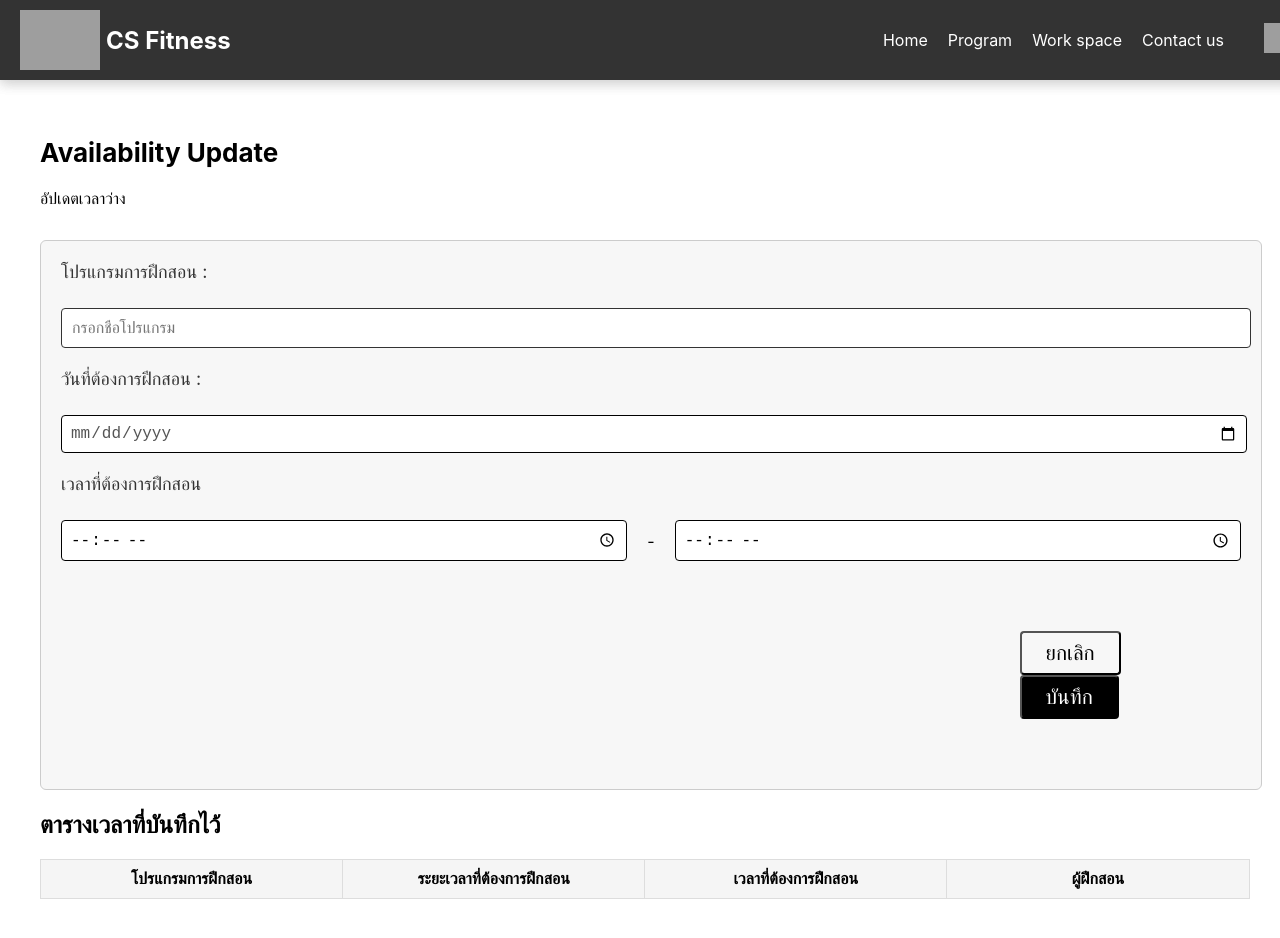
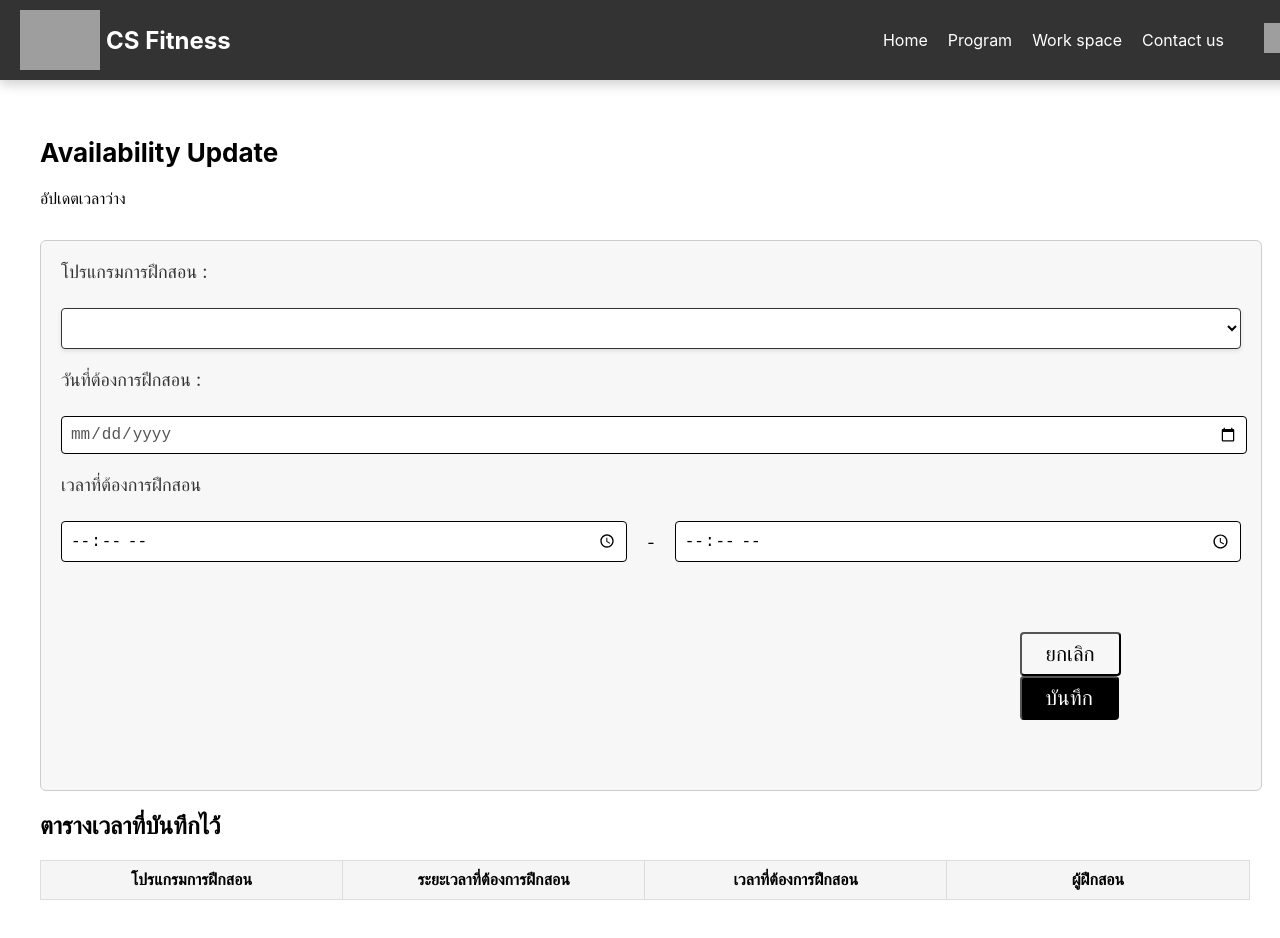
Before and after one commit to theeraphatKKU/Fitness-Project-FE, a React (Create React App) app: page /trainer-availability in a window 1280 px wide. Built offline with nearby package versions, Linux system fonts and the light colour scheme; grey boxes are pictures that could not be loaded.

Commit message:
edit&update trainer

```diff
--- a/src/App.js
+++ b/src/App.js
@@ -8,12 +8,15 @@ import ContactUs from './pages/ContactUs';
 import Login from './pages/Login';
 import ForgotPassword from './pages/ForgotPassword';
 import Register from './pages/Register';
+
 import TrainerHome from './trainer/TrainerHome';
 import TrainerWorkspace from './trainer/TrainerWorkspace';
 import TrainerAvailability from './trainer/TrainerAvailability';
 import TrainerSchedule from './trainer/TrainerSchedule';
 import TrainerProgram from './trainer/TrainerProgram';
 import TrainerContactus from './trainer/TrainerContactus';
+import TrainerLogin from './trainer/TrainerLogin';
+
 import Register2 from './pages/Register2'; // Add this import
 import Register3 from './pages/Register3';
 import Register4 from './pages/Register4';
@@ -41,6 +44,7 @@ function App() {
           <Route path="/trainer-availability" element={<TrainerAvailability />} />
           <Route path="/trainer-program" element={<TrainerProgram />} />
           <Route path="/trainer-contact-us" element={<TrainerContactus />} />
+          <Route path="/trainer-login" element={<TrainerLogin />} />
           {/* Optional: Add a route for 404 */}
           <Route path="*" element={<Home />} /> {/* Redirect to Home or a 404 component */}
         </Routes>
--- a/src/trainer/TrainerAvailability.css
+++ b/src/trainer/TrainerAvailability.css
@@ -68,6 +68,34 @@ form input[type="time"]::placeholder {
   font-size: 18px;
   color: #333;
   margin-bottom: 5px;
+}
+
+.program-box {
+  width: 99%;
+  padding: 10px;
+  border: 1px solid #333;
+  border-radius: 4px;
+  background-color: #fff;
+  font-size: 16px;
+}
+/* ขนาดของ dropdown */
+select {
+  width: 100%; /* ปรับให้เต็มพื้นที่ */
+  padding: 10px; /* เพิ่มระยะห่างภายใน */
+  font-size: 16px; /* ขนาดของตัวอักษร */
+  border: 1px solid #ddd; /* สีของขอบ */
+  border-radius: 4px; /* มุมโค้ง */
+  background-color: #fff; /* สีพื้นหลัง */
+  box-shadow: 0 2px 4px rgba(0, 0, 0, 0.1); /* เงาเบา */
+  cursor: pointer; /* แสดงเคอร์เซอร์เป็น pointer */
+  border: 1px solid #333;
+}
+
+/* ปรับขนาดของ dropdown ในกรณีที่มีขนาดใหญ่กว่า */
+select::placeholder {
+  font-size: 16px; /* ขนาดของตัวอักษรใน placeholder */
+  color: #888; /* สีของ placeholder */
+
 }
 
 .program input {
--- a/src/trainer/TrainerAvailability.js
+++ b/src/trainer/TrainerAvailability.js
@@ -3,6 +3,9 @@ import TrainerNavbar from './TrainerNavbar';
 import './TrainerAvailability.css';
 
 function TrainerAvailability() {
+
+
+
   // สร้าง state สำหรับเก็บค่าที่กรอกจากฟอร์ม
   const [program, setProgram] = useState('');
   const [date, setDate] = useState('');
@@ -57,16 +60,27 @@ function TrainerAvailability() {
 
           {/* ช่องเลือกโปรแกรม */}
           <div className="Program-training">
-            โปรแกรมการฝึกสอน : {/* ข้อความบอกให้ผู้ใช้เลือกโปรแกรม */}
+            โปรแกรมการฝึกสอน :
           </div>
           <div className="program">
-            <input
-              type="text"
-              value={program}
-              onChange={(e) => setProgram(e.target.value)}
-              placeholder="กรอกชื่อโปรแกรม"
-            />
+            <select value={program} onChange={(e) => setProgram(e.target.value)}>
+              <option value="">   </option>
+
+              {/* โปรแกรมแบบกลุ่ม */}
+              <optgroup label="โปรแกรมแบบกลุ่ม">
+                <option value="โปรแกรมฟิตเนสสำหรับผู้เริ่มต้น">โปรแกรมฟิตเนสสำหรับผู้เริ่มต้น</option>
+                <option value="โปรแกรมลดน้ำหนักและกระชับสัดส่วน">โปรแกรมลดน้ำหนักและกระชับสัดส่วน</option>
+                <option value="โปรแกรมสร้างกล้ามเนื้อ">โปรแกรมสร้างกล้ามเนื้อ</option>
+                <option value="โปรแกรมฟิตเนสสำหรับผู้สูงอายุ">โปรแกรมฟิตเนสสำหรับผู้สูงอายุ</option>
+              </optgroup>
+
+              {/* โปรแกรมแบบส่วนตัว */}
+              <optgroup label="โปรแกรมแบบส่วนตัว">
+                <option value="โปรแกรมการฝึกสอนแบบส่วนตัว">โปรแกรมการฝึกสอนแบบส่วนตัว</option>
+              </optgroup>
+            </select>
           </div>
+
 
           {/* ช่องเลือกวันที่ */}
           <div className="select-date">
--- a/src/trainer/TrainerLogin.js
+++ b/src/trainer/TrainerLogin.js
@@ -1 +1,12 @@
+import React from 'react';
+import './TrainerAvailability.css';
 import TrainerNavbar from '../trainer/TrainerNavbar';
+
+const TrainerLogin = () => {
+    return(
+        <TrainerNavbar/>
+    );
+
+};
+
+export default TrainerLogin;
--- a/src/trainer/TrainerNavbar.js
+++ b/src/trainer/TrainerNavbar.js
@@ -20,7 +20,7 @@ const TrainerNavbar = () => {
 
 
                 {/* ไอคอนรูปคนสำหรับไปหน้า Login */}
-                <Link to="/login" className="navbar-link">
+                <Link to="/trainer-login" className="navbar-link">
                     <img
                         src="https://cdn-icons-png.flaticon.com/512/847/847969.png" // ลิงก์ไอคอนรูปคน
                         alt="Login"
--- a/src/trainer/TrainerSchedule.js
+++ b/src/trainer/TrainerSchedule.js
@@ -3,6 +3,7 @@ import TrainerNavbar from './TrainerNavbar';
 import './TrainerSchedule.css';
 
 function TrainerSchedule() {
+
     // ข้อมูลโปรแกรมการฝึกสอนกลุ่ม
     const trainingPrograms_Group = [
         { day: 'วันอังคาร', time: '8:00 - 9:30 น.' },
```
